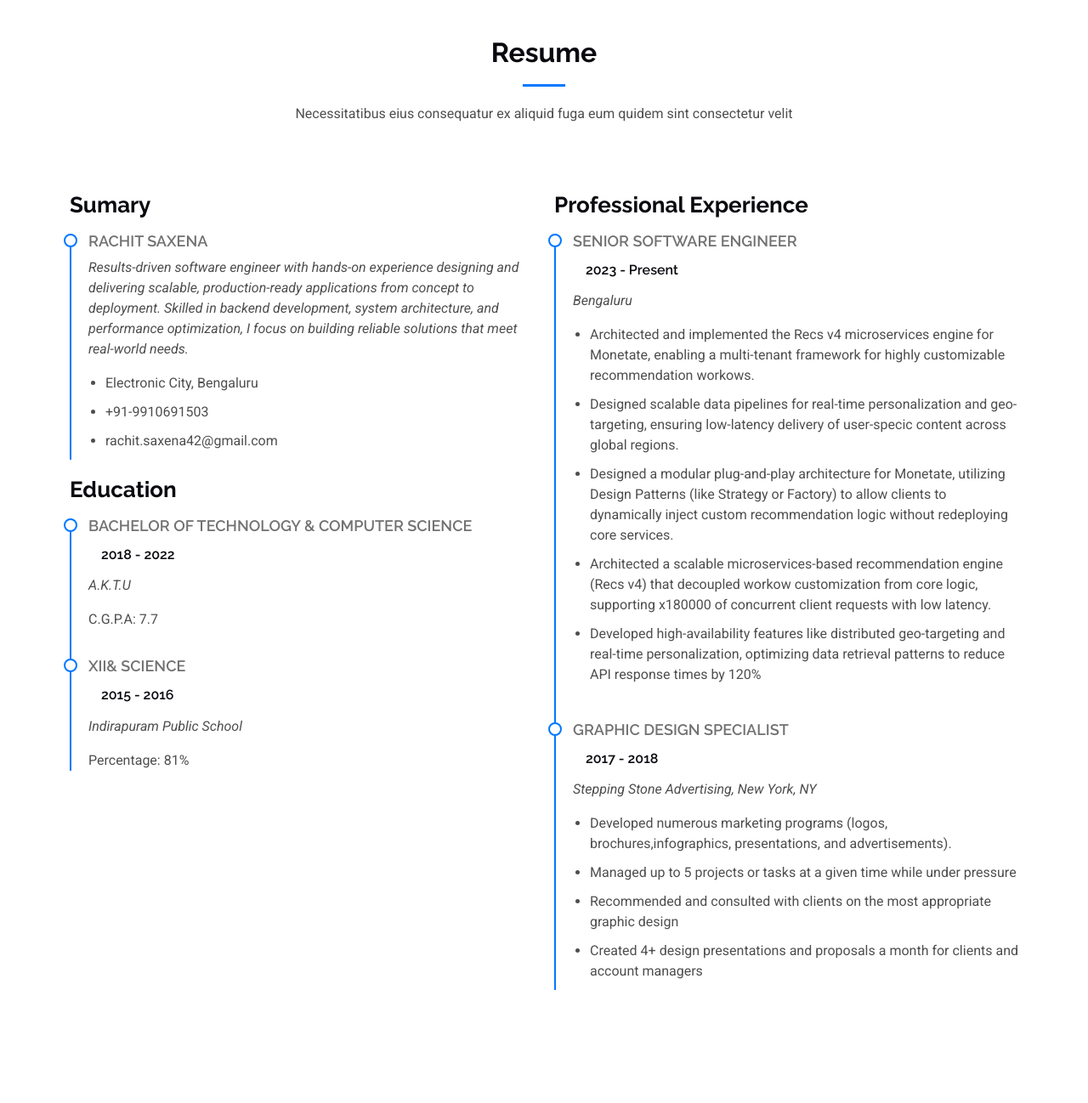
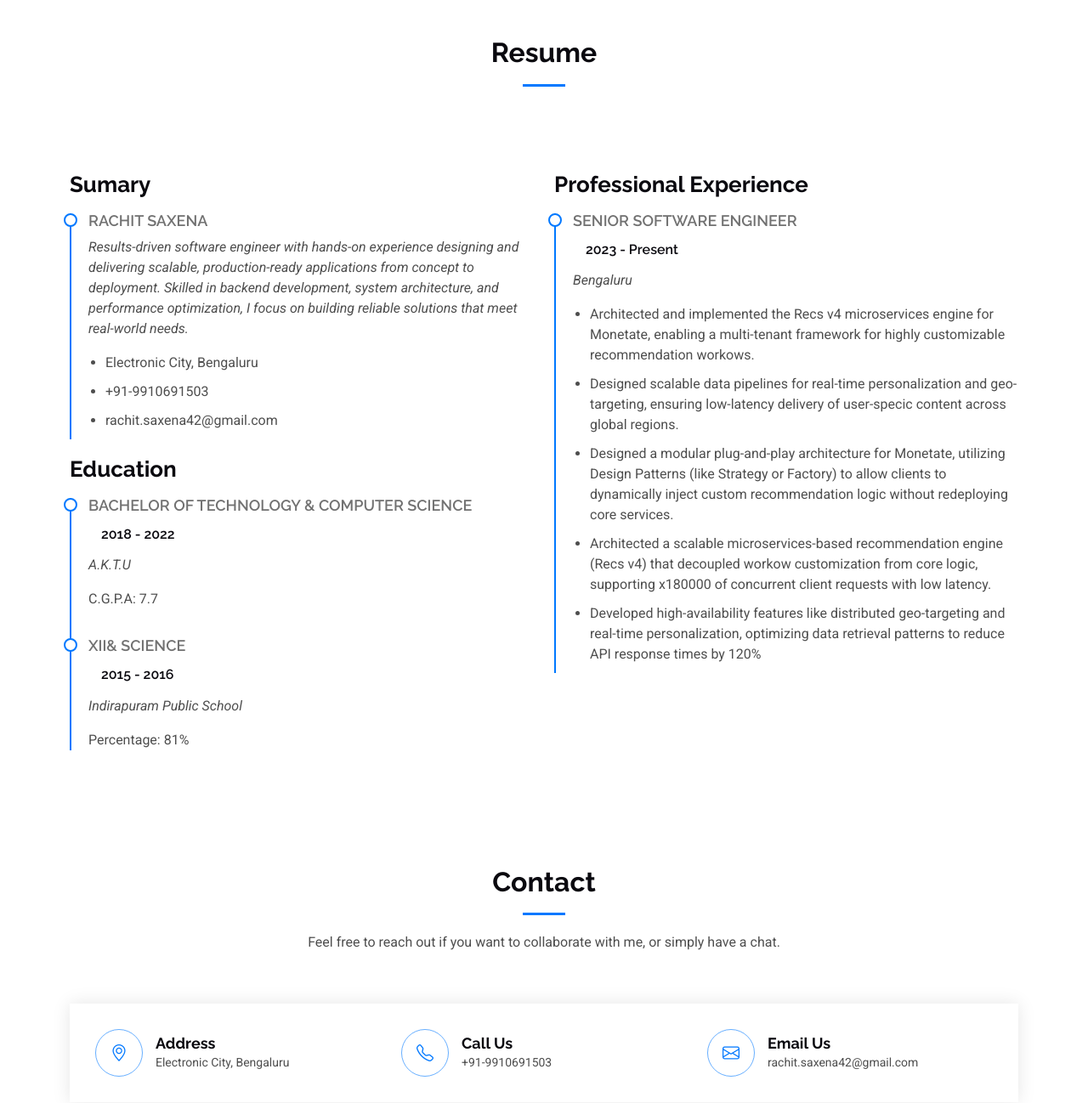
Before and after one commit to ImLordImpaler/Portfolio, a plain HTML site: page index.html in a window 1280 px wide. Shown: the part 1520-2818 px from the top of the page at 85% size. Drawn offline with Linux system fonts and the light colour scheme; a web font is replaced by a local one.

Commit message:
Filler content

```diff
--- a/index.html
+++ b/index.html
@@ -160,7 +160,7 @@
       <!-- Section Title -->
       <div class="container section-title" data-aos="fade-up">
         <h2>Resume</h2>
-        <p>Necessitatibus eius consequatur ex aliquid fuga eum quidem sint consectetur velit</p>
+
       </div><!-- End Section Title -->
 
       <div class="container">
@@ -212,7 +212,7 @@
               </ul>
             </div><!-- Edn Resume Item -->
 
-            <div class="resume-item">
+            <!-- <div class="resume-item">
               <h4>Graphic design specialist</h4>
               <h5>2017 - 2018</h5>
               <p><em>Stepping Stone Advertising, New York, NY</em></p>
@@ -222,7 +222,7 @@
                 <li>Recommended and consulted with clients on the most appropriate graphic design</li>
                 <li>Created 4+ design presentations and proposals a month for clients and account managers</li>
               </ul>
-            </div><!-- Edn Resume Item -->
+            </div> Edn Resume Item -->
 
           </div>
 
```
